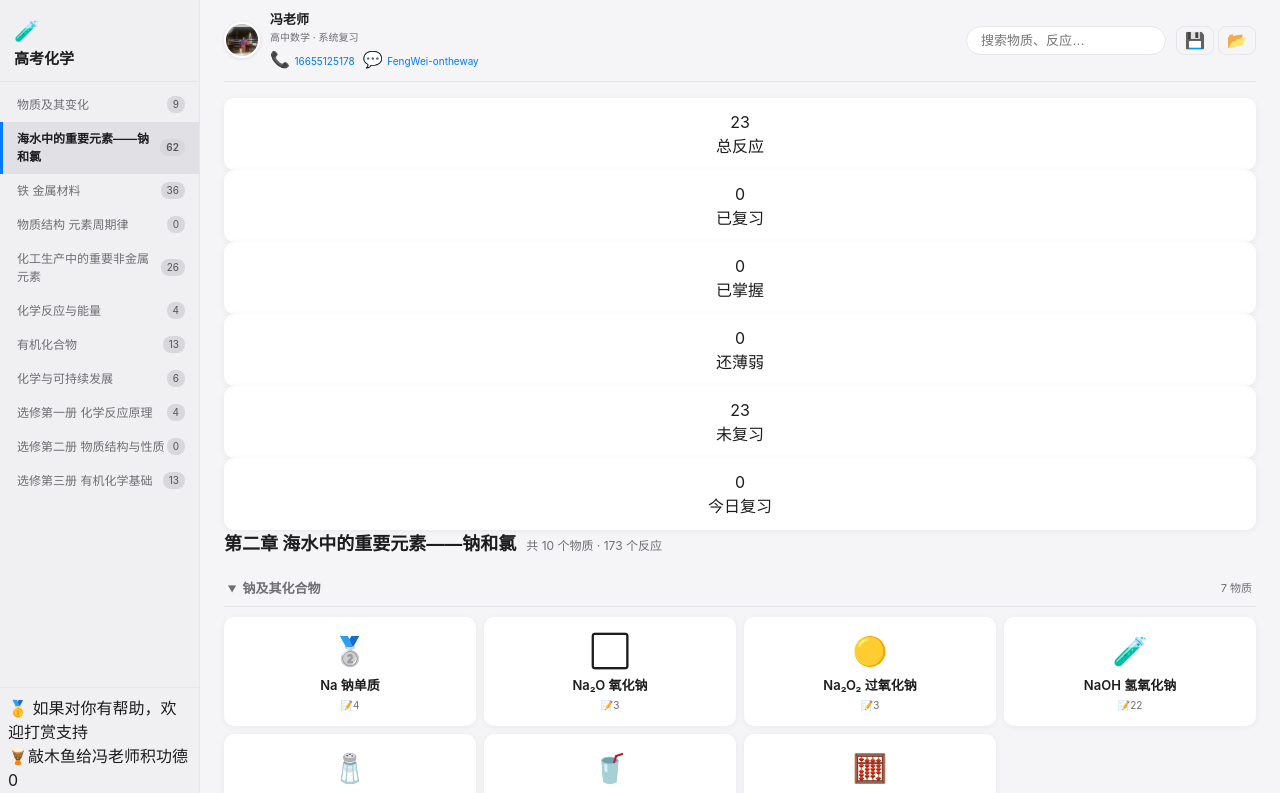
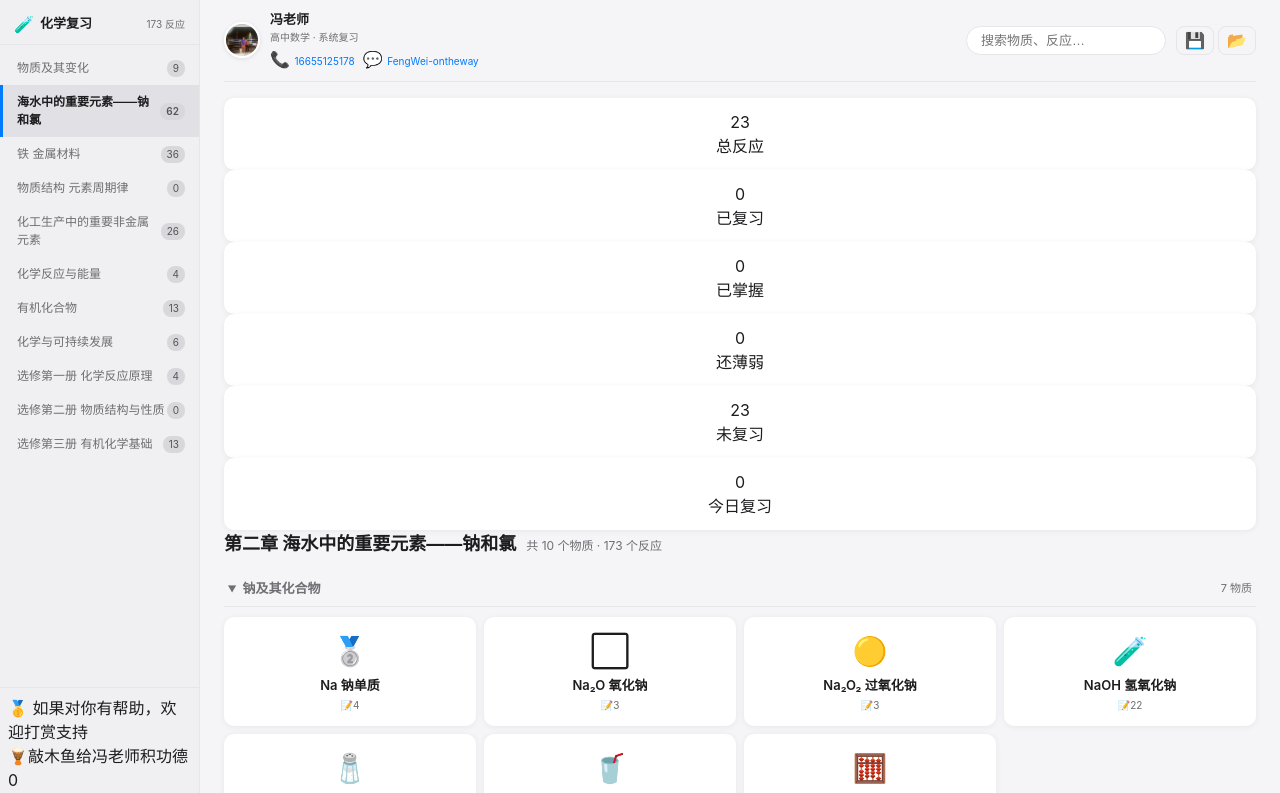
Before and after one commit to lolipopqaq-eng/chemistry-tracker, a React (Vite) app: page / in a window 1280 px wide. Shown: the top 793 px of the page. Built offline with nearby package versions, Linux system fonts and the light colour scheme.

Commit message:
fix: 导航头部精简

```diff
--- a/src/App.jsx
+++ b/src/App.jsx
@@ -144,8 +144,9 @@ export default function App() {
       {/* 左侧导航栏 */}
       <nav className="side-nav">
         <div className="side-nav-header">
-          <div className="side-nav-logo">🧪</div>
-          <div className="side-nav-title">高考化学</div>
+          <span className="side-nav-logo">🧪</span>
+          <span className="side-nav-title">化学复习</span>
+          <span className="side-nav-subtitle">{ALL_REACTIONS.length} 反应</span>
         </div>
         <div className="side-nav-chapters">
           {TEXTBOOK.chapters.map(ch => (
--- a/src/styles/app.css
+++ b/src/styles/app.css
@@ -47,16 +47,24 @@ body {
 }
 
 .side-nav-header {
-  padding: 16px 14px 10px;
+  padding: 12px 14px 8px;
   border-bottom: 1px solid var(--border);
+  display: flex;
+  align-items: center;
+  gap: 6px;
 }
 .side-nav-logo {
-  font-size: 20px;
-  margin-bottom: 2px;
+  font-size: 16px;
 }
 .side-nav-title {
-  font-size: 15px;
-  font-weight: 700;
+  font-size: 13px;
+  font-weight: 600;
+  color: var(--text);
+}
+.side-nav-subtitle {
+  font-size: 10px;
+  color: var(--text-secondary);
+  margin-left: auto;
 }
 
 .side-nav-chapters {
```
Also changed, not shown: 4 other files (tests, documents, lock files or other folders).
